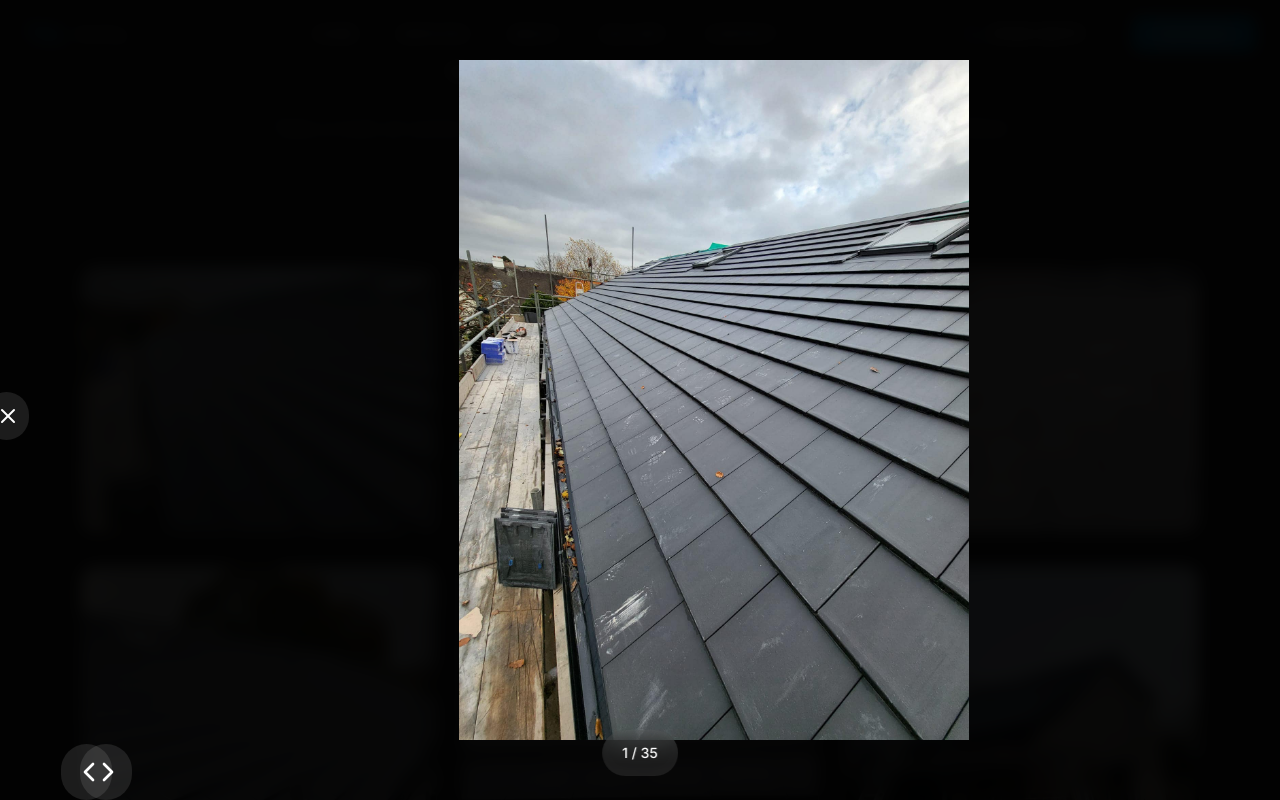
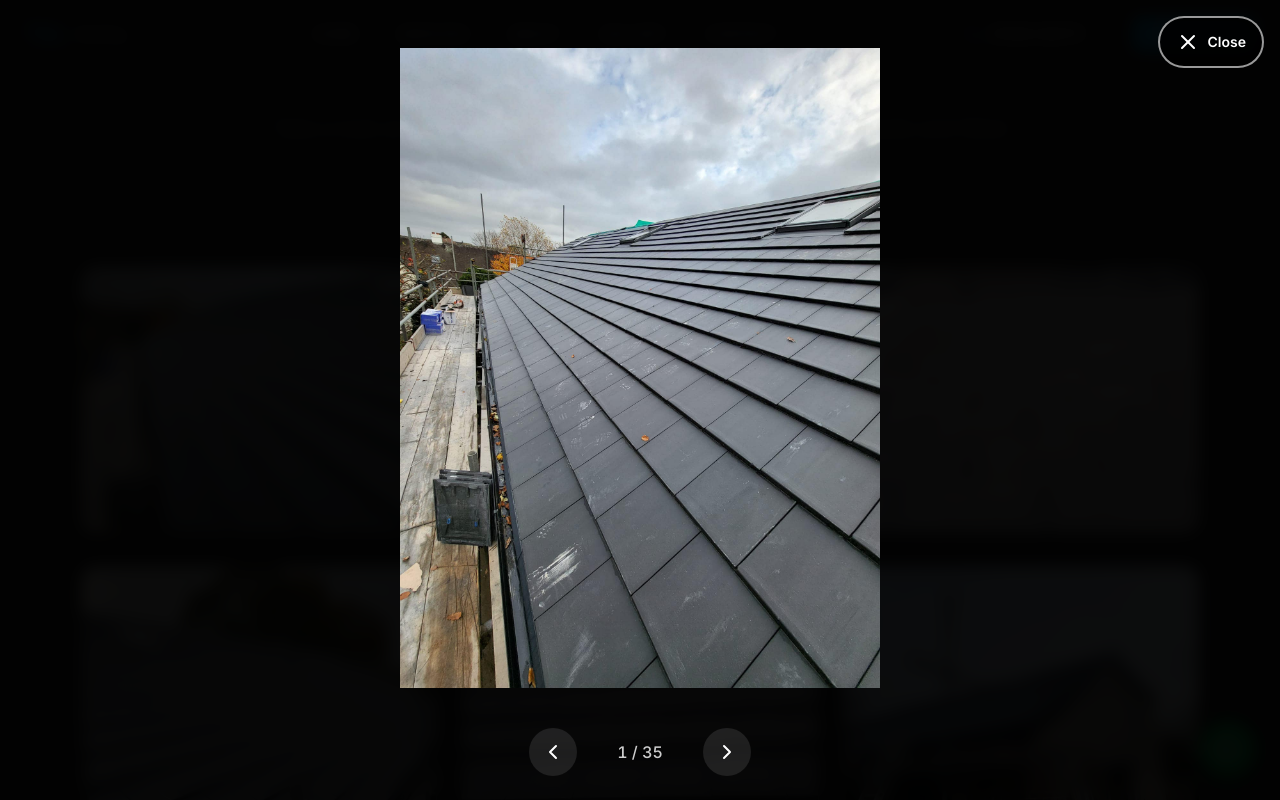
Before and after one commit to scott-cole/tl-roofing, a Next.js app: page / in a window 1280 px wide. Both pictures are taken after a click on the button 258 px from the left and 3695 px from the top of the page. Shown: the part 3295-4095 px from the top of the page. Built offline with nearby package versions, Linux system fonts and the light colour scheme.

Commit message:
feat(whatsapp):added whatsapp connectivity

```diff
--- a/app/globals.css
+++ b/app/globals.css
@@ -39,7 +39,7 @@
   }
 
   html {
-    max-width: 100vw;
+    scroll-behavior: smooth;
   }
 
   body {
@@ -49,10 +49,6 @@
   a {
     color: inherit;
     text-decoration: none;
-  }
-
-  html {
-    scroll-behavior: smooth;
   }
 }
 
--- a/app/layout.tsx
+++ b/app/layout.tsx
@@ -6,6 +6,7 @@
 import SchemaMarkup from "@/components/SchemaMarkup";
 import ReviewSchema from "@/components/ReviewSchema";
 import BreadcrumbSchema from "@/components/BreadcrumbSchema";
+import WhatsAppButton from "@/components/WhatsAppButton";
 
 const inter = Inter({
   subsets: ["latin"],
@@ -98,6 +99,7 @@
         <Header />
         <main className="flex-grow">{children}</main>
         <Footer />
+        <WhatsAppButton />
       </body>
     </html>
   );
--- a/components/Gallery.tsx
+++ b/components/Gallery.tsx
@@ -97,58 +97,65 @@
 
       {selectedIndex !== null && (
         <div
-          className="fixed inset-0 z-[100] bg-black/95 backdrop-blur-sm flex items-center justify-center"
+          className="fixed inset-0 z-[100] bg-black/95 backdrop-blur-sm"
           onClick={closeLightbox}
         >
-          <button
-            onClick={closeLightbox}
-            className="absolute top-4 right-4 z-10 p-3 bg-white/10 hover:bg-white/20 rounded-full transition-all duration-300 hover:scale-110"
-            aria-label="Close lightbox"
+          <div
+            className="flex items-center justify-center w-full h-full p-4 md:p-8 pb-20 md:pb-24"
+            onClick={(e) => e.stopPropagation()}
           >
-            <X className="w-6 h-6 text-white" />
-          </button>
+            <div className="relative w-full h-full max-w-[95vw] max-h-[80vh]">
+              <Image
+                src={images[selectedIndex]}
+                alt={`Roofing project ${selectedIndex + 1}`}
+                fill
+                className="object-contain"
+                priority
+                sizes="95vw"
+              />
+            </div>
+          </div>
 
+          <div
+            className="absolute bottom-0 left-0 right-0 flex items-center justify-center gap-6 md:gap-10 pb-6 pt-4 z-40"
+            onClick={(e) => e.stopPropagation()}
+          >
             <button
               onClick={(e) => {
                 e.stopPropagation();
                 goToPrev();
               }}
-            className="absolute left-4 top-1/2 -translate-y-1/2 z-10 p-3 bg-white/10 hover:bg-white/20 rounded-full transition-all duration-300 hover:scale-110"
+              className="p-2 md:p-3 bg-white/10 hover:bg-white/20 rounded-full transition-all duration-300 hover:scale-110"
               aria-label="Previous image"
             >
-            <ChevronLeft className="w-8 h-8 text-white" />
+              <ChevronLeft className="w-5 h-5 md:w-6 md:h-6 text-white" />
             </button>
+
+            <span className="text-white/80 font-medium text-sm md:text-base tabular-nums">
+              {selectedIndex + 1} / {images.length}
+            </span>
 
             <button
               onClick={(e) => {
                 e.stopPropagation();
                 goToNext();
               }}
-            className="absolute right-4 top-1/2 -translate-y-1/2 z-10 p-3 bg-white/10 hover:bg-white/20 rounded-full transition-all duration-300 hover:scale-110"
+              className="p-2 md:p-3 bg-white/10 hover:bg-white/20 rounded-full transition-all duration-300 hover:scale-110"
               aria-label="Next image"
             >
-            <ChevronRight className="w-8 h-8 text-white" />
+              <ChevronRight className="w-5 h-5 md:w-6 md:h-6 text-white" />
             </button>
-
-          <div
-            className="relative w-full h-full max-w-[90vw] max-h-[85vh] m-4"
-            onClick={(e) => e.stopPropagation()}
-          >
-            <Image
-              src={images[selectedIndex]}
-              alt={`Roofing project ${selectedIndex + 1}`}
-              fill
-              className="object-contain"
-              priority
-              sizes="90vw"
-            />
           </div>
 
-          <div className="absolute bottom-6 left-1/2 -translate-x-1/2 bg-white/10 backdrop-blur-md px-5 py-2.5 rounded-full">
-            <span className="text-white font-medium text-sm">
-              {selectedIndex + 1} / {images.length}
-            </span>
-          </div>
+          <button
+            onClick={closeLightbox}
+            style={{ position: "fixed", top: 16, right: 16, zIndex: 9999 }}
+            className="flex items-center gap-2 px-4 py-3 bg-black/80 hover:bg-white/20 rounded-full transition-all duration-300 hover:scale-110 shadow-lg border-2 border-white/60"
+            aria-label="Close lightbox"
+          >
+            <X className="w-6 h-6 text-white" />
+            <span className="text-white text-sm font-semibold">Close</span>
+          </button>
         </div>
       )}
     </>
--- /dev/null
+++ b/components/WhatsAppButton.tsx
@@ -0,0 +1,21 @@
+"use client";
+
+export default function WhatsAppButton() {
+  return (
+    <a
+      href="https://wa.me/447936450711"
+      target="_blank"
+      rel="noopener noreferrer"
+      className="fixed bottom-6 right-6 z-50 w-14 h-14 bg-green-500 hover:bg-green-600 rounded-full flex items-center justify-center shadow-lg shadow-green-500/30 transition-all duration-300 hover:scale-110 hover:shadow-xl hover:shadow-green-500/40"
+      aria-label="Chat on WhatsApp"
+    >
+      <svg
+        viewBox="0 0 24 24"
+        className="w-7 h-7 fill-white"
+        xmlns="http://www.w3.org/2000/svg"
+      >
+        <path d="M17.472 14.382c-.297-.149-1.758-.867-2.03-.967-.273-.099-.471-.148-.67.15-.197.297-.767.966-.94 1.164-.173.199-.347.223-.644.075-.297-.15-1.255-.463-2.39-1.475-.883-.788-1.48-1.761-1.653-2.059-.173-.297-.018-.458.13-.606.134-.133.298-.347.446-.52.149-.174.198-.298.298-.497.099-.198.05-.371-.025-.52-.075-.149-.669-1.612-.916-2.207-.242-.579-.487-.5-.669-.51-.173-.008-.371-.01-.57-.01-.198 0-.52.074-.792.372-.272.297-1.04 1.016-1.04 2.479 0 1.462 1.065 2.875 1.213 3.074.149.198 2.096 3.2 5.077 4.487.709.306 1.262.489 1.694.625.712.227 1.36.195 1.871.118.571-.085 1.758-.719 2.006-1.413.248-.694.248-1.289.173-1.413-.074-.124-.272-.198-.57-.347m-5.421 7.403h-.004a9.87 9.87 0 01-5.031-1.378l-.361-.214-3.741.982.998-3.648-.235-.374a9.86 9.86 0 01-1.51-5.26c.001-5.45 4.436-9.884 9.888-9.884 2.64 0 5.122 1.03 6.988 2.898a9.825 9.825 0 012.893 6.994c-.003 5.45-4.437 9.884-9.885 9.884m8.413-18.297A11.815 11.815 0 0012.05 0C5.495 0 .16 5.335.157 11.892c0 2.096.547 4.142 1.588 5.945L.057 24l6.305-1.654a11.882 11.882 0 005.683 1.448h.005c6.554 0 11.89-5.335 11.893-11.893a11.821 11.821 0 00-3.48-8.413z" />
+      </svg>
+    </a>
+  );
+}
```
Lines whose indentation alone changed are shown as unchanged.
